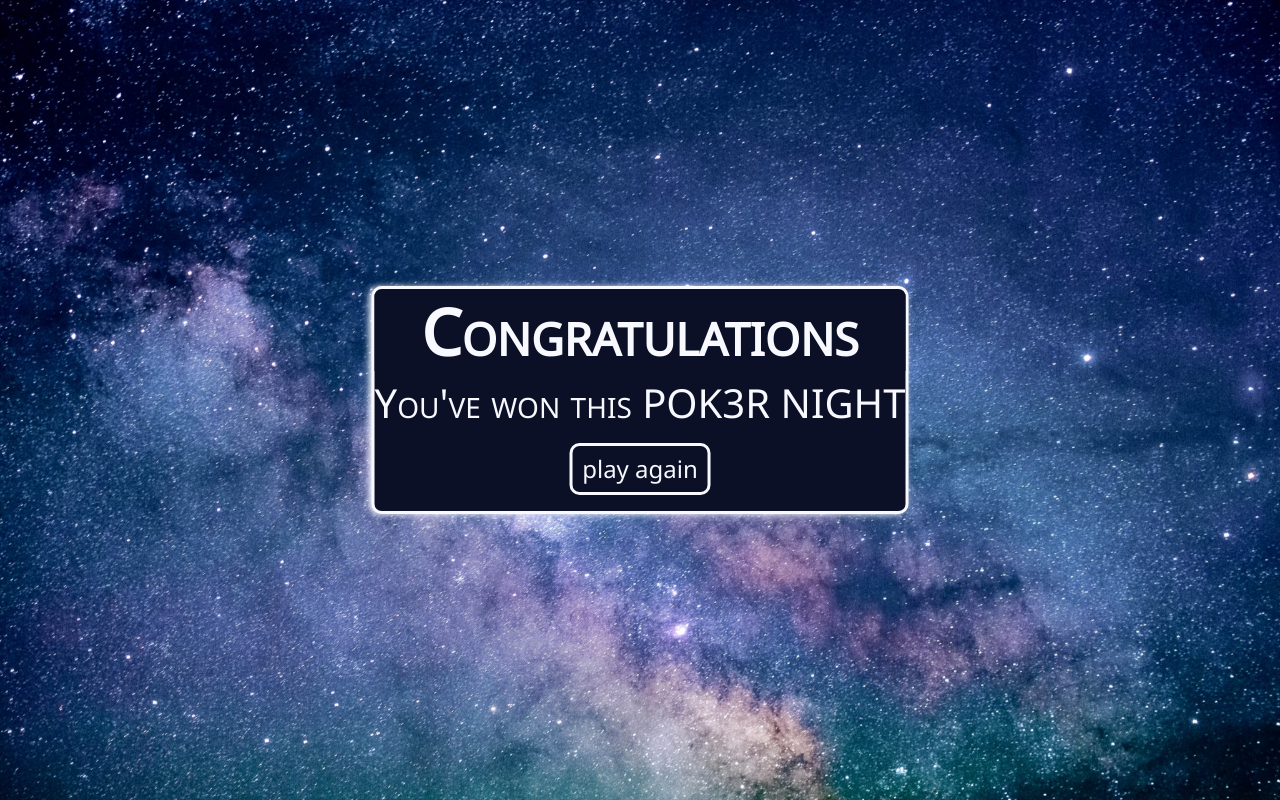
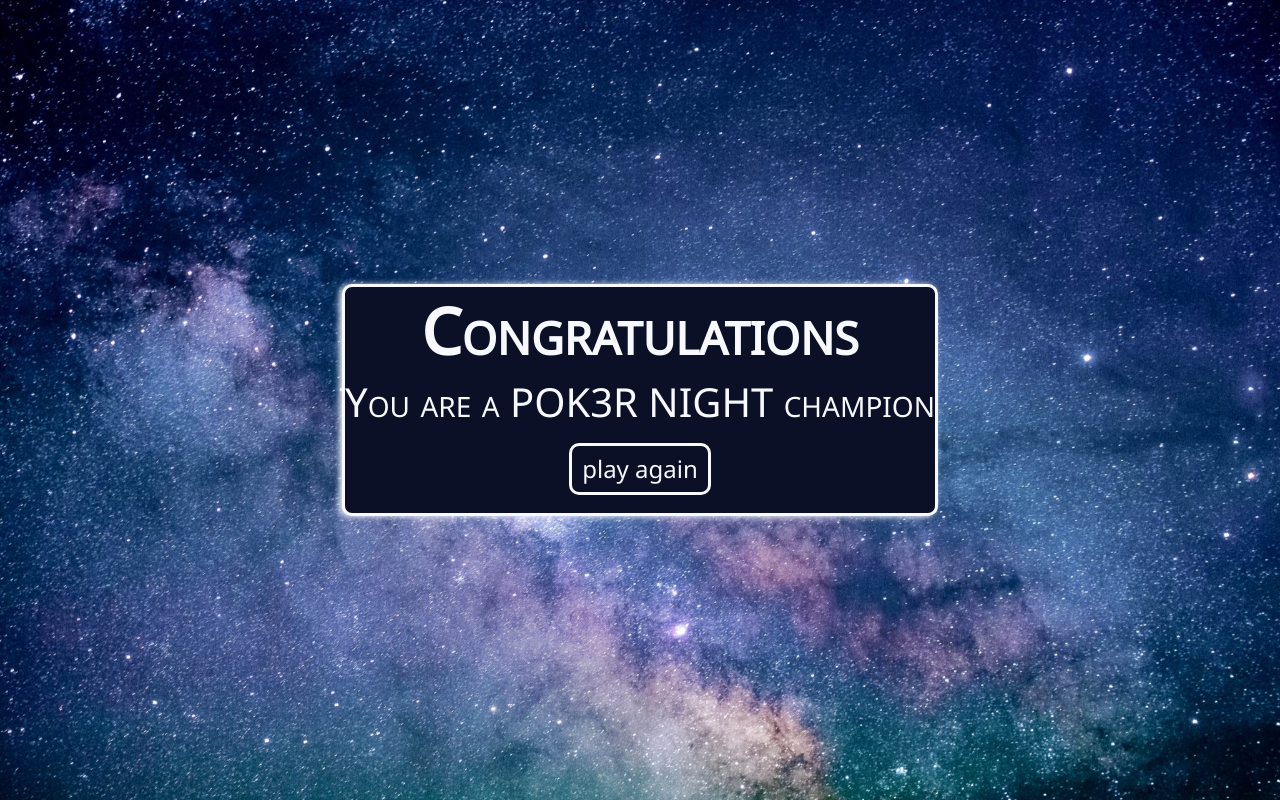
Before and after one commit to sthomasmeyer/poker, a Flask app: template Templates/congratulations.html in a window 1280 px wide. Run offline with Flask 2, Linux system fonts and the light colour scheme; the template is opened without the code that fills it, so the values that code supplies are empty; parts of the project's set-up code (start-up, migrations or seed data) failed here and were passed over.

Commit message:
updated README

```diff
--- a/Templates/congratulations.html
+++ b/Templates/congratulations.html
@@ -11,7 +11,7 @@ that is meant to be manipulated by its "children", we must first write... -->
   <div id="congratulations-elements" >
 
     <h1 id="congratulations-message">Congratulations {{ user.username }}</h1>
-    <h3>You've won this POK3R NIGHT</h3>
+    <h3>You are a POK3R NIGHT champion</h3>
     <button id="congratulations-btn">play again</button>
 
   </div>
```
Also changed, not shown: README.md.
